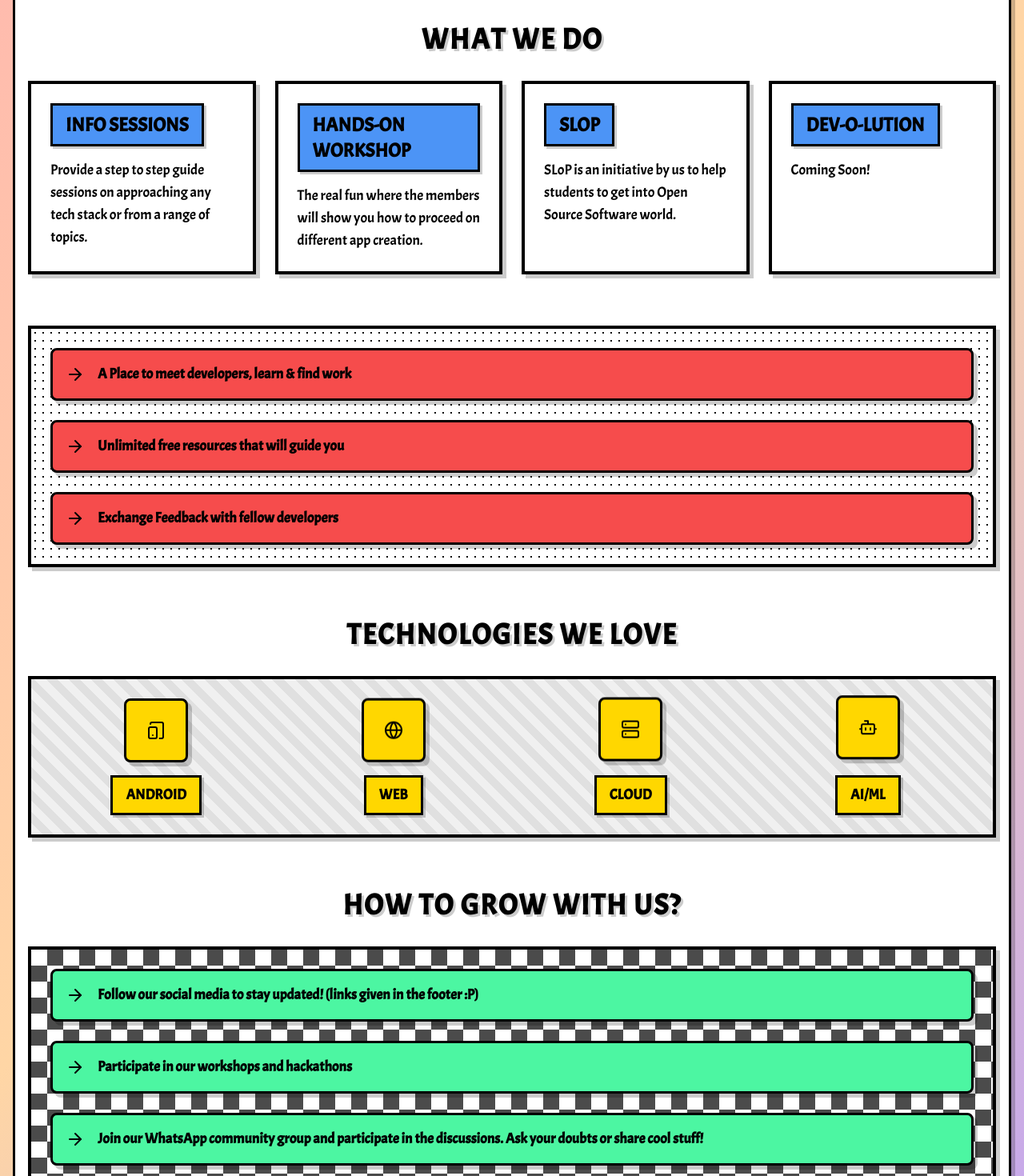
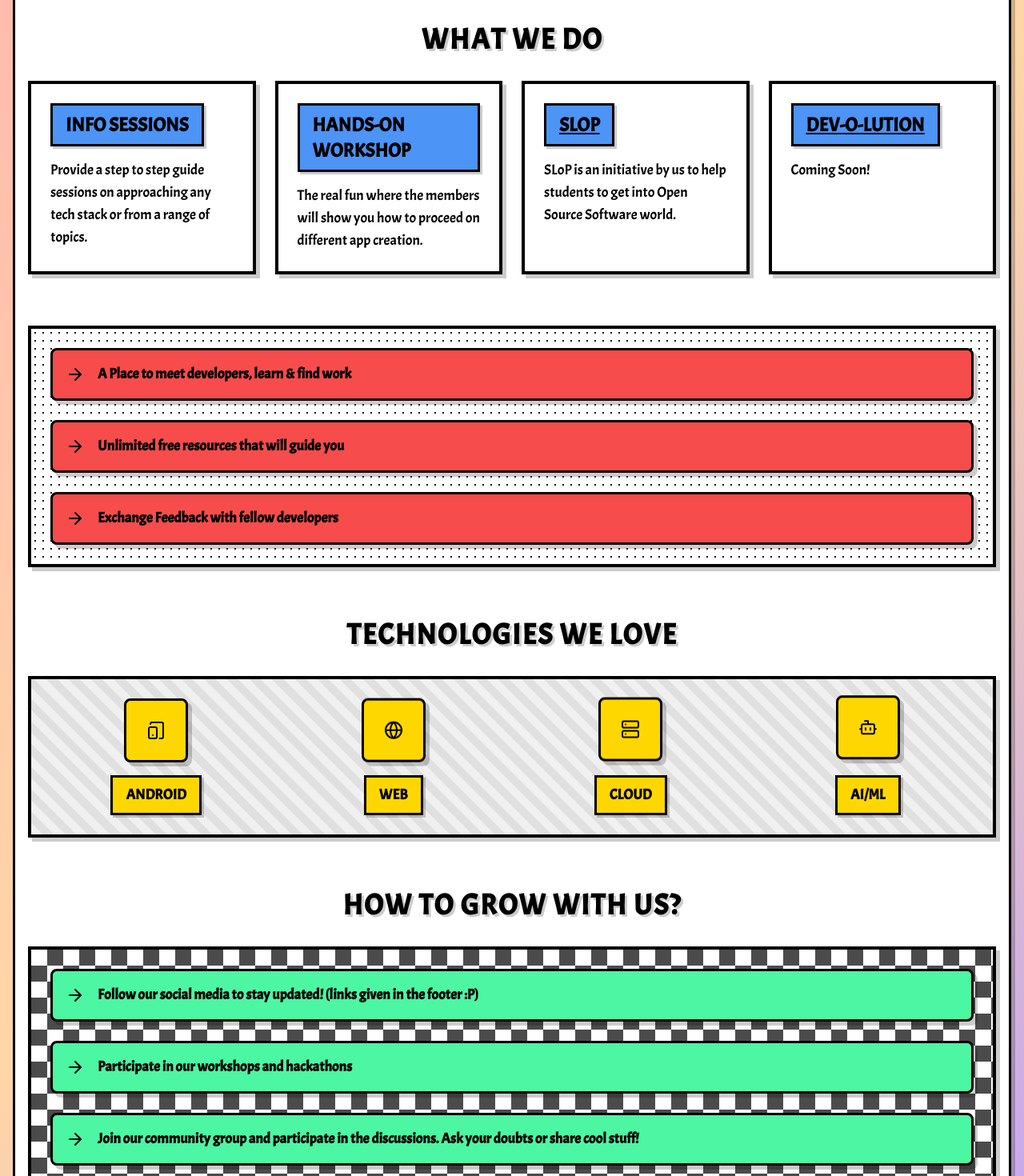
Before and after one commit to gdg-da/gdg, a Next.js app: page / in a window 1280 px wide. Shown: the part 520-1990 px from the top of the page at 80% size. Built offline with nearby package versions, Linux system fonts and the light colour scheme.

Commit message:
refactor: update community links in header and main page; add links to activities in JSON

```diff
--- a/src/app/page.tsx
+++ b/src/app/page.tsx
@@ -16,7 +16,7 @@ export default function Home() {
     const GrowWithUs = [
         'Follow our social media to stay updated! (links given in the footer :P)',
         'Participate in our workshops and hackathons',
-        'Join our WhatsApp community group and participate in the discussions. Ask your doubts or share cool stuff!'
+        'Join our community group and participate in the discussions. Ask your doubts or share cool stuff!'
     ]
 
     return (
@@ -27,7 +27,7 @@ export default function Home() {
                         <h1 className="text-5xl md:text-6xl font-black mb-6 comic-text random-rotate animate-slideInFromLeft">Welcome to GDG on Campus DA-IICT</h1>
                         <p className="text-xl mb-8 max-w-2xl mx-auto comic-panel random-rotate animate-slideInFromRight">Join our vibrant community of tech enthusiasts, where innovation meets learning. Together, we explore the latest in technology and build amazing things.</p>
                         <div className="flex gap-4 justify-center">
-                            <Button size="lg" className="comic-red comic-highlight random-rotate hover:-translate-y-1 transition-transform animate-scaleIn"><a href='https://chat.whatsapp.com/EOUef2JNbFB5hadvb48OWC' target='_blank'>Join Community</a></Button>
+                            <Button size="lg" className="comic-red comic-highlight random-rotate hover:-translate-y-1 transition-transform animate-scaleIn"><a href='https://gdg.community.dev/gdg-on-campus-dhirubhai-ambani-institute-of-information-communication-technology-gandhinagar-india/' target='_blank'>Join Community</a></Button>
                         </div>
                     </div>
                 </div>
@@ -37,7 +37,7 @@ export default function Home() {
                 <div className="grid grid-cols-1 md:grid-cols-2 lg:grid-cols-4 gap-6">
                     {activities.activities.map((activity, index) => (
                         <div key={index} className="comic-card random-rotate animate-scaleIn" style={{ animationDelay: `${index * 0.1}s` }}>
-                            <h3 className="comic-blue text-2xl font-bold mb-4 comic-text">{activity.name}</h3>
+                            <h3 className="comic-blue text-2xl font-bold mb-4 comic-text">{activity.link ? <a href={activity.link} className='underline' target='_blank'>{activity.name}</a> : activity.name}</h3>
                             <p className="text-lg">{activity.description}</p>
                         </div>
                     ))}
--- a/src/components/header.tsx
+++ b/src/components/header.tsx
@@ -39,7 +39,7 @@ export default function Header() {
                     <li><Link href="/" className="comic-blue comic-text random-rotate text-2xl lg:text-base" onClick={closeMenu}>Home</Link></li>
                     <li><Link href="/events" className="comic-blue comic-text random-rotate text-2xl lg:text-base" onClick={closeMenu}>Events</Link></li>
                     <li><Link href="/team" className="comic-blue comic-text random-rotate text-2xl lg:text-base" onClick={closeMenu}>Team</Link></li>
-                    <li><Button className="comic-red comic-highlight random-rotate hover:-translate-y-1 transition-transform text-2xl lg:text-base" onClick={closeMenu}><a href='https://chat.whatsapp.com/EOUef2JNbFB5hadvb48OWC' target='_blank'>Join Us</a></Button></li>
+                    <li><Button className="comic-red comic-highlight random-rotate hover:-translate-y-1 transition-transform text-2xl lg:text-base" onClick={closeMenu}><a href='https://gdg.community.dev/gdg-on-campus-dhirubhai-ambani-institute-of-information-communication-technology-gandhinagar-india/' target='_blank'>Join Us</a></Button></li>
                 </ul>
             </nav>
             <div className="zigzag animate-fadeIn mt-4 rotate-180"></div>
--- a/src/lib/activities.json
+++ b/src/lib/activities.json
@@ -10,10 +10,12 @@
         },
         {
             "name": "SLoP",
+            "link": "https://slop.dscdaiict.in",
             "description": "SLoP is an initiative by us to help students to get into Open Source Software world."
         },
         {
             "name": "Dev-O-Lution",
+            "link": "https://devolution.dscdaiict.in",
             "description": "Coming Soon!"
         }
     ]
```
